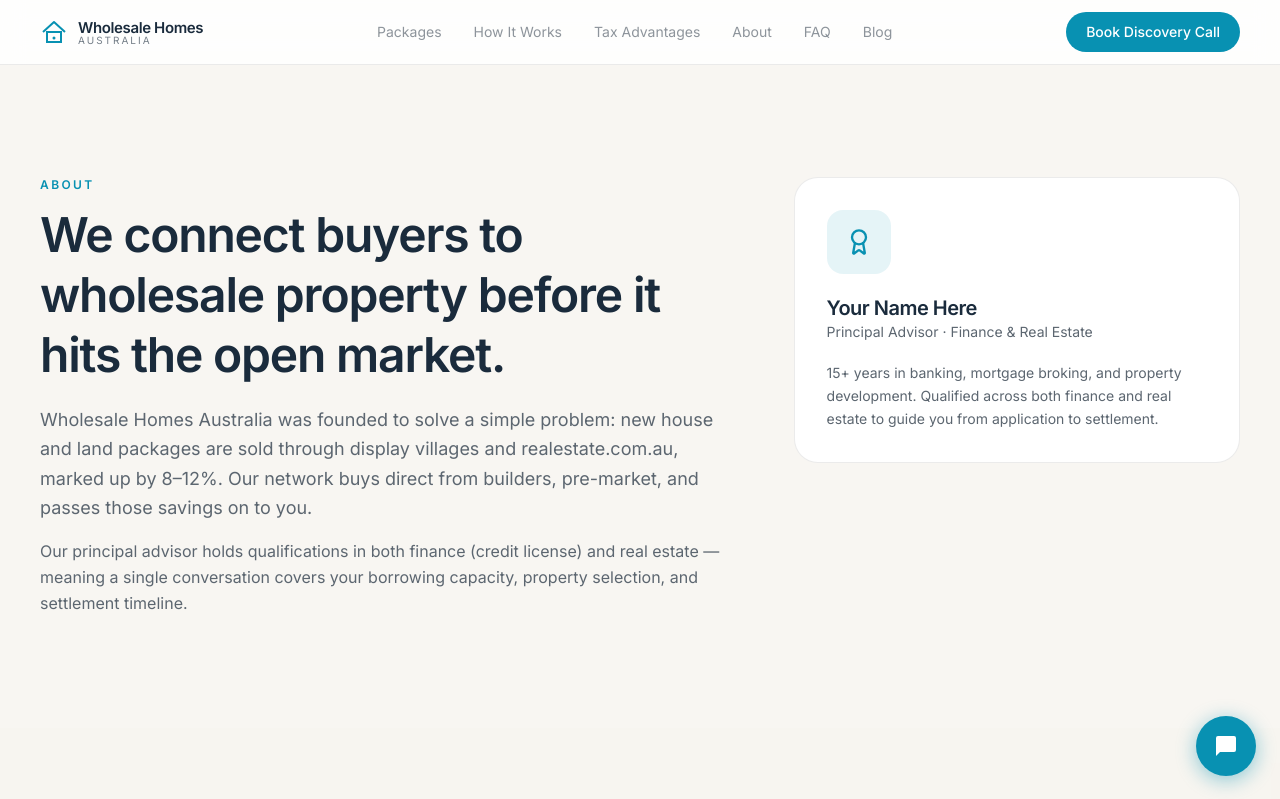
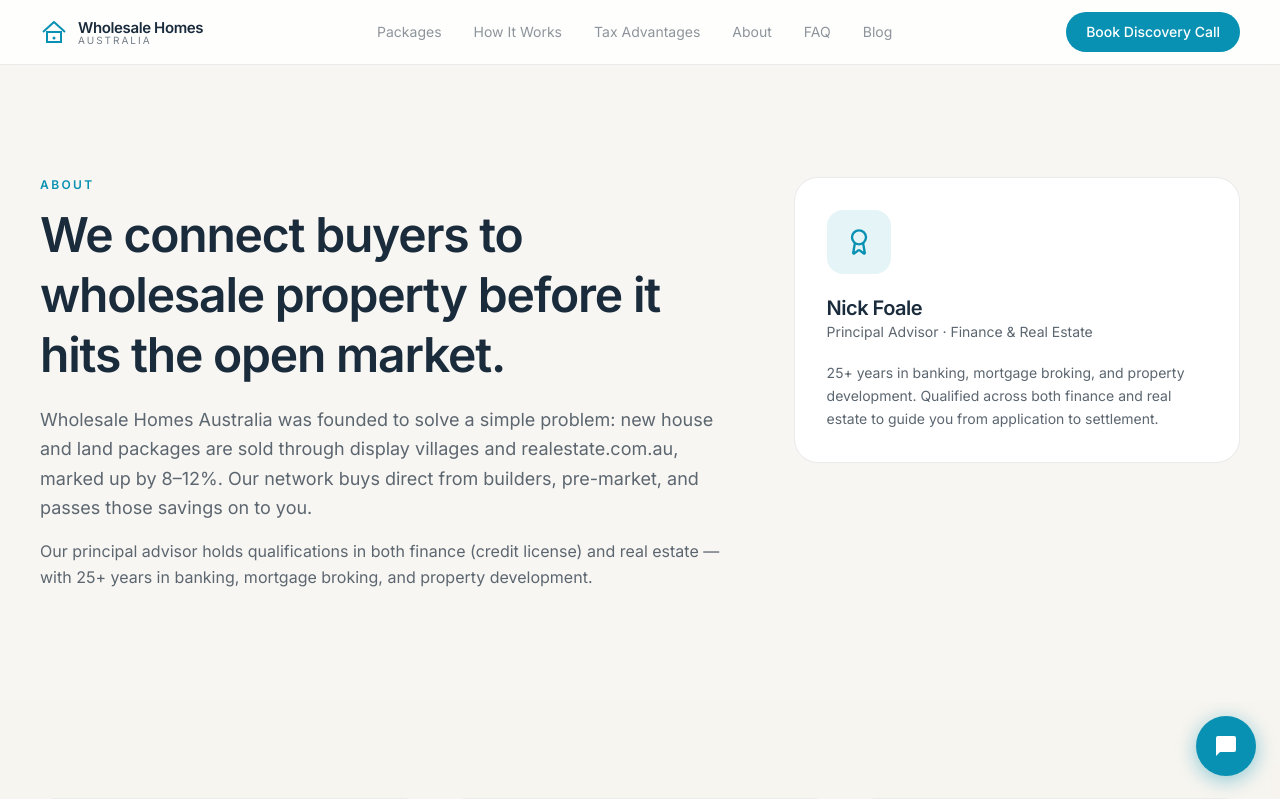
Before and after one commit to sg-satoshi/saabai-site, a Next.js app: page /sites/wholesale-homes/about in a window 1280 px wide. Shown: the top 799 px of the page. Built offline with nearby package versions, Linux system fonts and the light colour scheme.

Commit message:
fix: update about page — Nick Foale, 25+ years experience

```diff
--- a/app/rex-changelog/ChangelogClient.tsx
+++ b/app/rex-changelog/ChangelogClient.tsx
@@ -32,6 +32,7 @@ const CHANGELOG: Day[] = [
   {
     date: "29 Jun 2026",
     entries: [
+      { time: "21:58", tag: "FIX", title: "Suppress AI Readiness Audit exit popup on wholesale-homes" },
       { time: "21:40", tag: "FIX", title: "Rewrite _next/static and site assets to saabai.ai on custom domains" },
       { time: "21:00", tag: "FIX", title: "Full mobile responsiveness — clamp headings, scaled-down hero on mobile, lifestyle image aspect-ratio, Inter font, iOS input font-size fix" },
       { time: "20:09", tag: "FIX", title: "Suppress NewsTicker on wholesale-homes site" },
--- a/app/sites/wholesale-homes/about/page.tsx
+++ b/app/sites/wholesale-homes/about/page.tsx
@@ -23,7 +23,7 @@ export default function AboutPage() {
                   Wholesale Homes Australia was founded to solve a simple problem: new house and land packages are sold through display villages and realestate.com.au, marked up by 8–12%. Our network buys direct from builders, pre-market, and passes those savings on to you.
                 </p>
                 <p className="mt-4 text-sm leading-relaxed text-[#5C6670] md:text-base">
-                  Our principal advisor holds qualifications in both finance (credit license) and real estate — meaning a single conversation covers your borrowing capacity, property selection, and settlement timeline.
+                  Our principal advisor holds qualifications in both finance (credit license) and real estate — with 25+ years in banking, mortgage broking, and property development.
                 </p>
               </div>
               <div className="lg:col-span-2">
@@ -31,10 +31,10 @@ export default function AboutPage() {
                   <div className="grid h-14 w-14 place-items-center rounded-2xl bg-[#0891b2]/10 text-[#0891b2] md:h-16 md:w-16">
                     <Award className="h-6 w-6 md:h-7 md:w-7" />
                   </div>
-                  <h2 className="mt-4 text-lg font-semibold tracking-tight md:mt-5 md:text-xl">Your Name Here</h2>
+                  <h2 className="mt-4 text-lg font-semibold tracking-tight md:mt-5 md:text-xl">Nick Foale</h2>
                   <p className="text-xs text-[#5C6670] md:text-sm">Principal Advisor · Finance &amp; Real Estate</p>
                   <p className="mt-4 text-xs leading-relaxed text-[#5C6670] md:mt-5 md:text-sm">
-                    15+ years in banking, mortgage broking, and property development. Qualified across both finance and real estate to guide you from application to settlement.
+                    25+ years in banking, mortgage broking, and property development. Qualified across both finance and real estate to guide you from application to settlement.
                   </p>
                 </div>
               </div>
```
